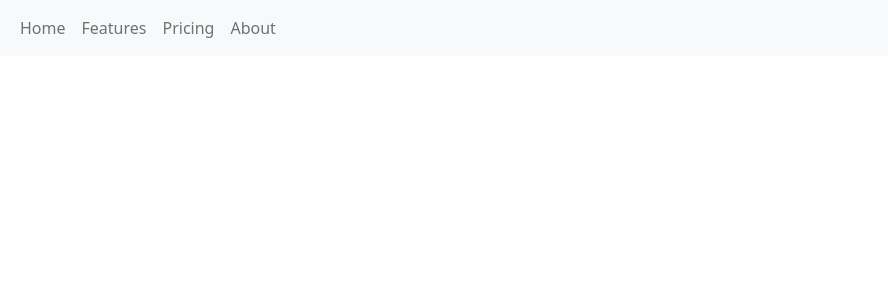
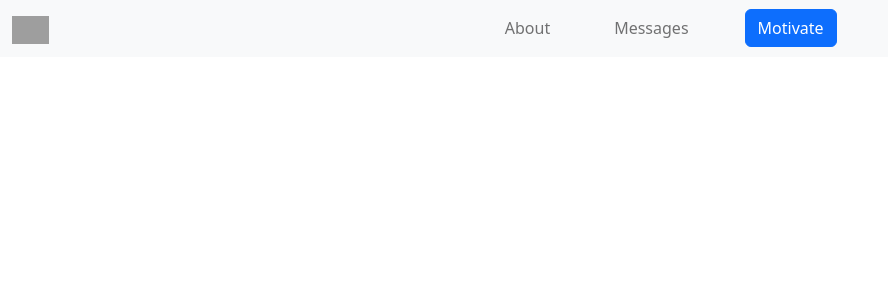
Before and after one commit to nalowageena/ToDo-app, an Angular app: page / in a window 1280 px wide. Shown: the top 300 px of the page, without its empty margins (0-888 px from the left). Built offline with nearby package versions, Linux system fonts and the light colour scheme; grey boxes are pictures that could not be loaded.

Commit message:
add nav bar

```diff
--- a/src/app/app.component.html
+++ b/src/app/app.component.html
@@ -1,36 +1,25 @@
-<header>
-  <!-- Navbar -->
-  <nav class="navbar navbar-expand-lg navbar-light bg-light">
-    <div class="container-fluid">
-      <button
-        class="navbar-toggler"
-        type="button"
-        data-mdb-toggle="collapse"
-        data-mdb-target="#navbarExample01"
-        aria-controls="navbarExample01"
-        aria-expanded="false"
-        aria-label="Toggle navigation"
-      >
-        <i class="fas fa-bars"></i>
-      </button>
-      <div class="collapse navbar-collapse" id="navbarExample01">
-        <ul class="navbar-nav me-auto mb-2 mb-lg-0">
-          <li class="nav-item active">
-            <a class="nav-link" aria-current="page" href="#">Home</a>
-          </li>
-          <li class="nav-item">
-            <a class="nav-link" href="#">Features</a>
-          </li>
-          <li class="nav-item">
-            <a class="nav-link" href="#">Pricing</a>
-          </li>
-          <li class="nav-item">
-            <a class="nav-link" href="#">About</a>
-          </li>
-        </ul>
-      </div>
+<nav class="navbar navbar-expand-lg navbar-light bg-light">
+  <div class="container-fluid">
+    <a href="#" class="navbar-brand">
+      <img src="images/logo.svg" height="28" alt="B.Motivated">
+    </a>
+    <button type="button" class="navbar-toggler" data-bs-toggle="collapse" data-bs-target="#navbarCollapse">
+      <span class="navbar-toggler-icon"></span>
+    </button>
+    <div class="navbar-nav collapse navbar-collapse d-lg-flex justify-content-center" id="navbarCollapse">
+      <a href="#" class="nav-item nav-link mx-4">About</a>
+      <a href="#" class="nav-item nav-link mx-4">Messages</a>
+      <button type="button" class="btn btn-primary mx-4">Motivate</button>
     </div>
-  </nav>
-  <!-- Navbar -->
+  </div>
+</nav>
 
-</header>
+<!-- Background image -->
+<!-- <div class="text-center bg-image" style="
+  height: 500px;
+">
+
+  <img src="../assets/images/john-fowler-RsRTIofe0HE-unsplash.jpg" alt="" class="img-fluid" style="width: 100%; height: 500px;">
+
+</div> -->
+<!-- Background image -->
```
Also changed, not shown: 1 other file (tests, documents, lock files or other folders).
